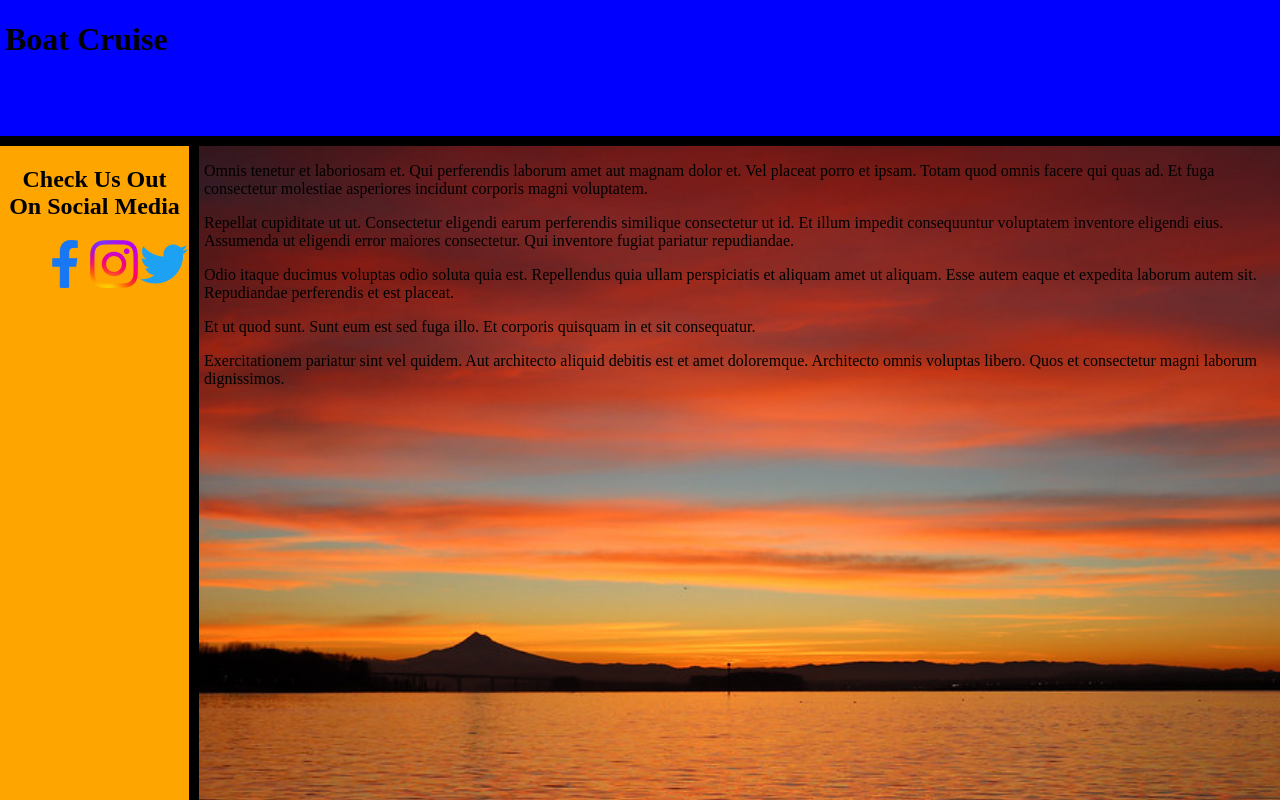
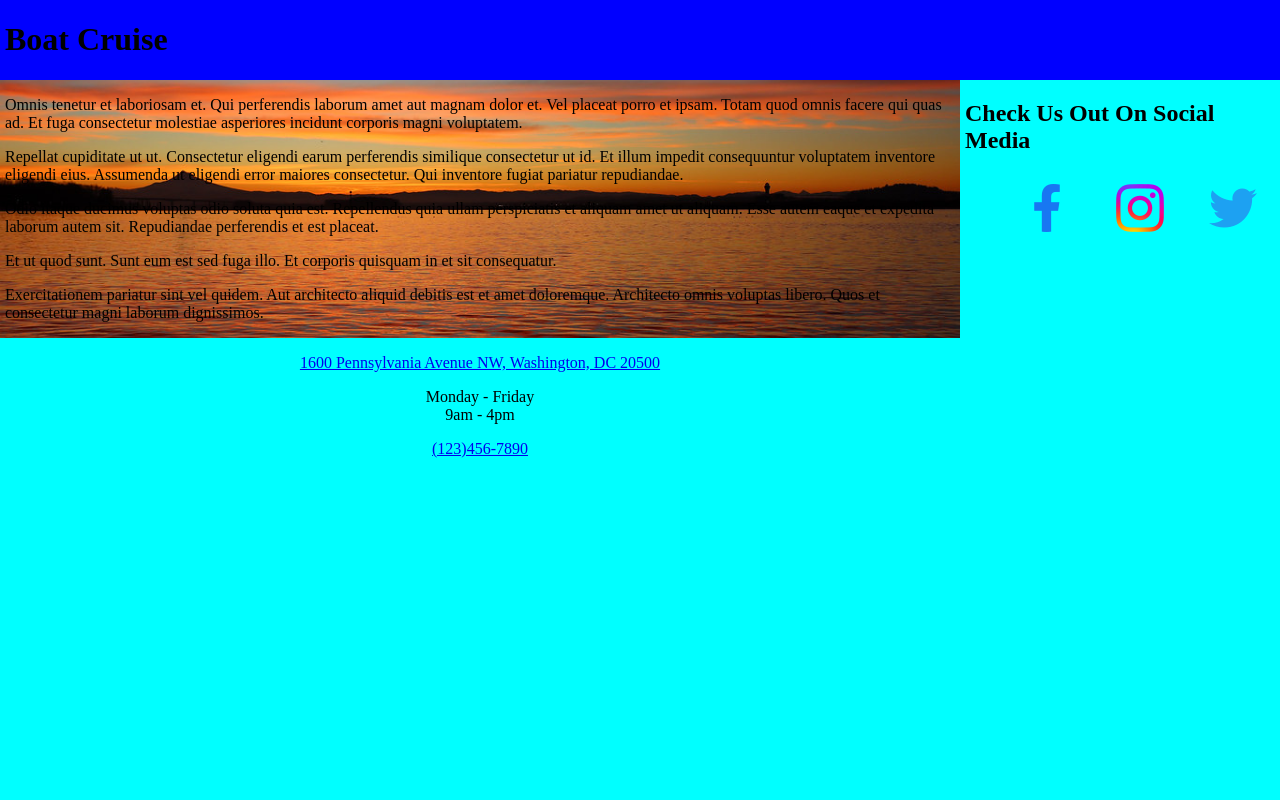
Before and after one commit to RyanObryan/example-site, a plain HTML site: page index.html in a window 1280 px wide. Shown: the top 800 px of the page. Drawn offline with Linux system fonts and the light colour scheme.

Commit message:
Update main.css

```diff
--- a/main.css
+++ b/main.css
@@ -8,14 +8,15 @@ body {
 
 .grid-container {	/*Main Grid Style*/
 	display: grid;
-	gap: 10px 10px;
-	grid-template-columns: 3fr 17fr;
-	grid-template-rows: 1fr 8fr 1fr;
+	/*gap: 10px 10px;*/
+	grid-template-columns: 1fr 2fr 1fr;
+	grid-template-rows: auto auto auto;/*auto minmax(auto, 3fr) auto;
+	/*grid-template-rows: 1fr 8fr 2fr;
 	/*grid-template-rows: 10vh 70vh 10vh;*/
 	grid-template-areas:
 	"h h h"
-	"s m m"
-	"b b b";
+	"m m s"
+	"b b fc";
 
 }
 
@@ -29,8 +30,8 @@ body {
 	.grid-container {
 		grid-template-areas:
 		"h h h"
-		"s m m"
-		"b b b";
+		"m m s"
+		"b b fc";
 	}
 
 	li{
@@ -46,8 +47,17 @@ body {
 		"h h h"
 		"m m m"
 		"s s s"
+		"fc fc fc"
 		"b b b";
 	}
+
+	/*.grid-container {
+		grid-template-areas:
+		"h h h"
+		"s s s"
+		"m m m"
+		"b b b";
+	}*/
 
 	li {
 		display: inline-block;
@@ -61,16 +71,24 @@ body {
 
 }
 
-.side-bar {
+/*.side-bar {
+	grid-area: s;
+	background-color: orange;
+	text-align: center;
+}*/
+
+.side-text {
 	grid-area: s;
 	background-color: orange;
 	text-align: center;
 }
+
 .main-body {
 	grid-area: m;
 	background-color: blueviolet;
 	background: url("Demo-Images/sunrise-columbia.jpg") no-repeat;
 	background-size: cover;
+	background-position: center;
 }
 .footer {
 	grid-area: b;
@@ -78,7 +96,7 @@ body {
 	text-align: center;
 }
 
-body, .grid-container {
+body, .grid-container, .flex-container {
 	margin: 0;
 }
 
@@ -92,11 +110,15 @@ ul {
 }
 
 .flex-container {
+	grid-area: fc;
 	display: flex;
 	justify-content: space-around;
+	padding-top: 10px;
+	background-color: aqua;
+
 
 }
 
 body {
-	background-color: black;
+	background-color: aqua;
 }
```
